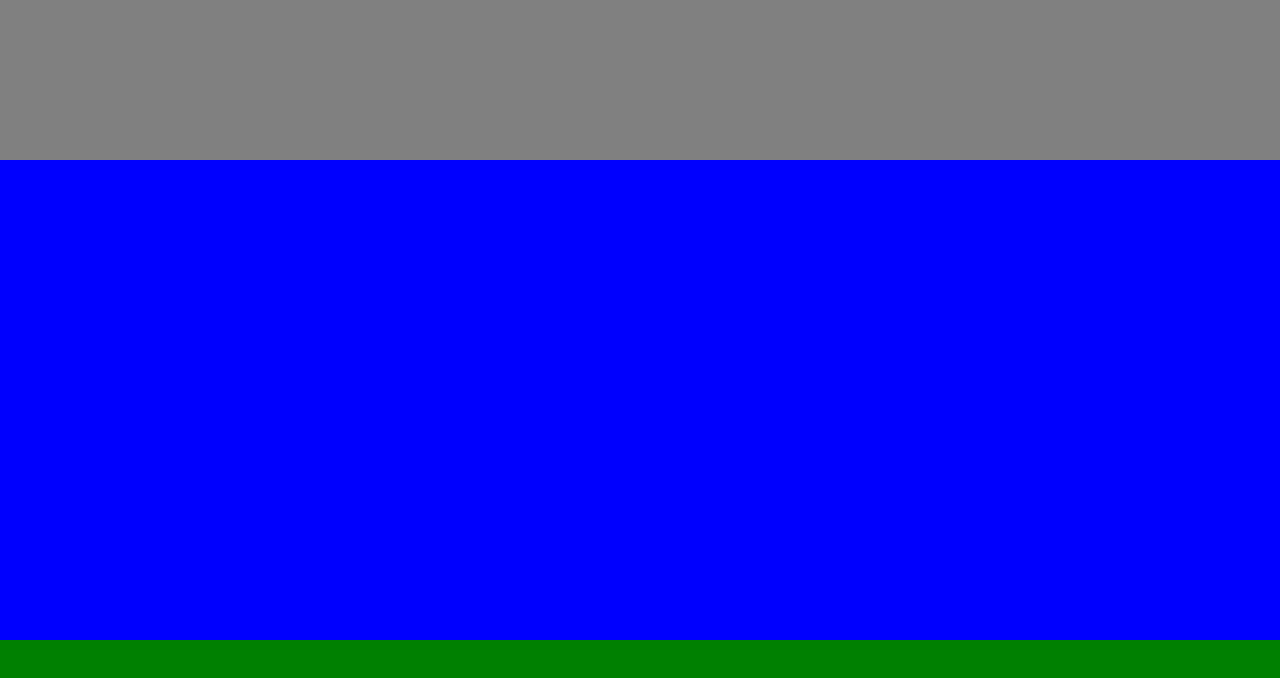
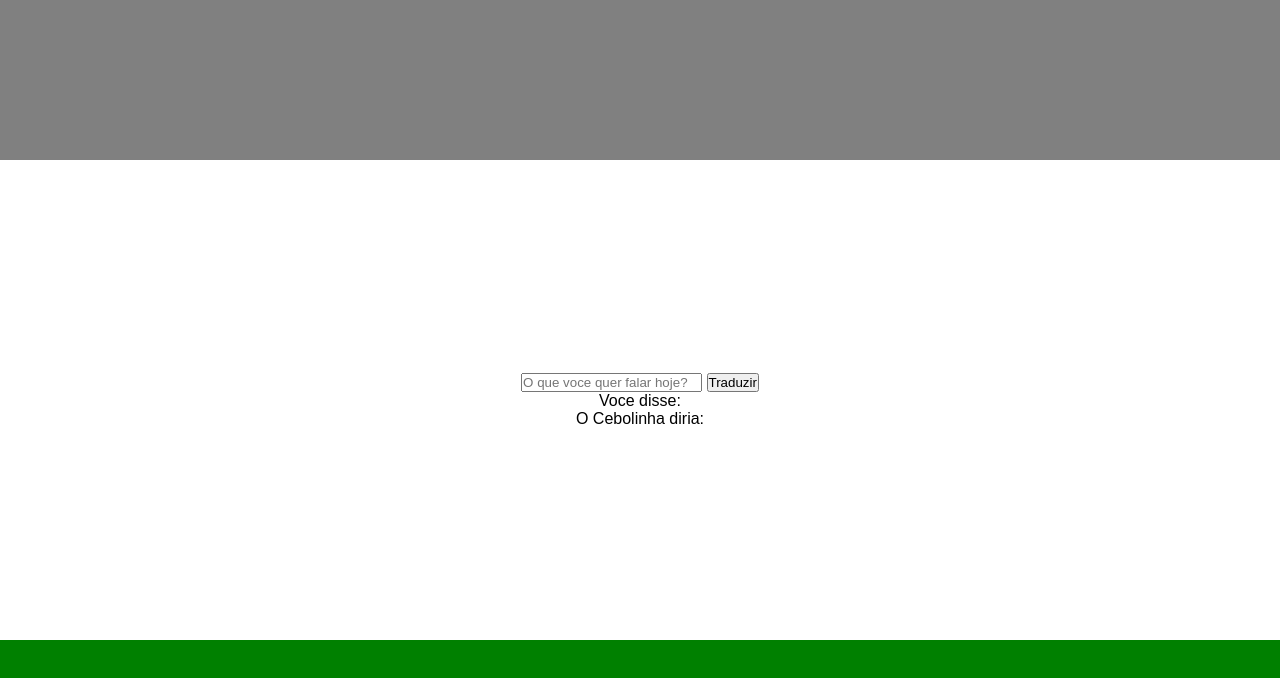
Before and after one commit to Godoy94/cebolinhasJS, a plain HTML site: page index.html in a window 1280 px wide. Drawn offline with Linux system fonts and the light colour scheme.

Commit message:
Implementando logica javascript para conversão de palavras, tratamento de entrada vazia e limpeza de input, inclusao de elementos html para entrada de dados e saida de dados

```diff
--- a/index.html
+++ b/index.html
@@ -13,6 +13,15 @@
         </header>
 
         <main>
+          <div class="input">
+            <input type="text" id="input" placeholder="O que voce quer falar hoje?">
+            <button onclick="traduzir()">Traduzir</button>
+          </div>
+
+          <div class="traduzido">
+            <p>Voce disse: </p><p id="voceDisse"></p>
+            <p>O Cebolinha diria: </p><p id="cebolinhaDisse"></p>
+          </div>
 
         </main>
 
@@ -21,4 +30,6 @@
         </footer>
     </div>
   </body>
+
+  <script src="script.js"></script>
 </html>
--- a/script.js
+++ b/script.js
@@ -0,0 +1,14 @@
+var getInput = document.getElementById('input');
+var voceDisseElement = document.getElementById('voceDisse');
+var cebolinhaDisse = document.getElementById('cebolinhaDisse');
+
+function traduzir() {
+    if(!getInput.value) return;
+    let frase = getInput.value;
+    let traduzido = frase.toLowerCase().replaceAll("r", "l");
+    voceDisseElement.innerHTML = frase;
+    cebolinhaDisse.innerHTML = traduzido;
+
+
+    getInput.value = "";
+}
--- a/style.css
+++ b/style.css
@@ -16,8 +16,12 @@ header {
 }
 
 main {
-    background-color: blue;
 
+    display: flex;
+    flex-direction: column;
+    align-items: center;
+    text-align: center;
+    justify-content: center;
     height: 60%;
 }
 
```
